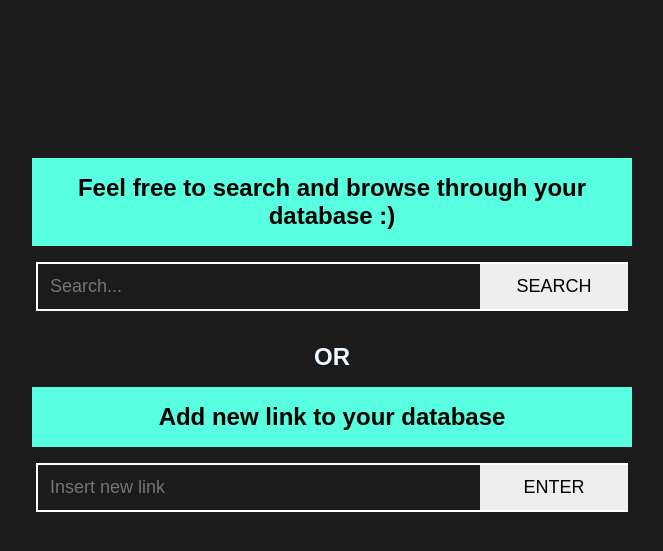
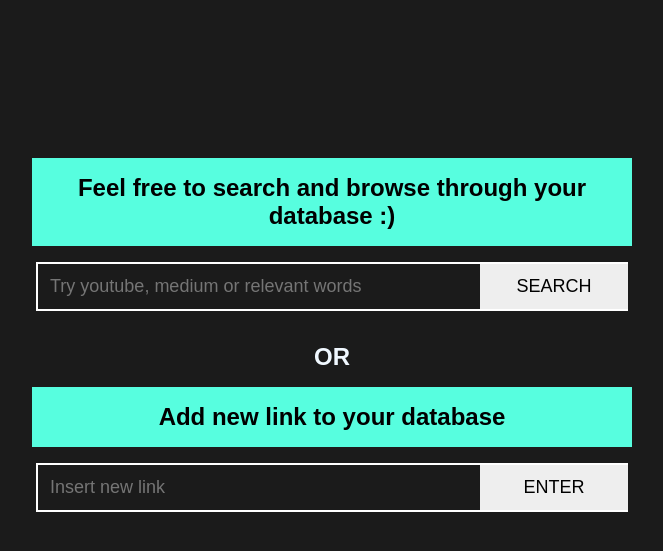
Before and after one commit to harshxtanwar/deploy_inter_iit_railway, a Django app: page / in a window 1280 px wide. Shown: the top 551 px of the page, without its empty margins (308-971 px from the left). Run offline with Django 4.2, Linux system fonts and the light colour scheme.

Commit message:
little update home.html
small change

```diff
--- a/app/templates/home.html
+++ b/app/templates/home.html
@@ -81,7 +81,7 @@
     </div>
     <div class="main">
         <form method="get" action="/get_query">
-        <input type="text" name="search_string" placeholder="Search..." id="search_string">
+        <input type="text" name="search_string" placeholder="Try youtube, medium or relevant words" id="search_string">
         <button type="submit">SEARCH</button>
         </form>
     </div>
```
